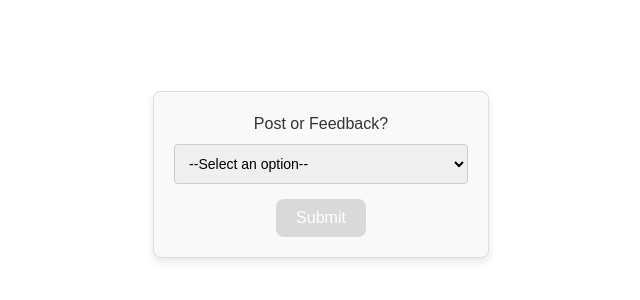
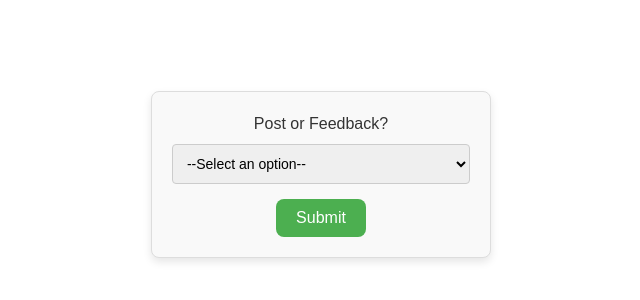
Before and after one commit to johnmbernard/react-site, a React (Vite) app: page / in a window 1280 px wide. Shown: the part 226-526 px from the top of the page, without its empty margins (340-980 px from the left). Built offline with nearby package versions, Linux system fonts and the light colour scheme.

Commit message:
added FormHandler component to handle post/feedback submissions. Need to build DB for APIs to send formData to.

```diff
--- /dev/null
+++ b/src/components/FormHandler.jsx
@@ -0,0 +1,38 @@
+import React from 'react';
+
+const FormHandler = ({ formData, setFormData, endpoint, onSuccess, children }) => {
+  const handleSubmit = async (e) => {
+    e.preventDefault();
+    try {
+      const response = await fetch(endpoint, {
+        method: 'POST',
+        headers: {
+          'Content-Type': 'application/json',
+        },
+        body: JSON.stringify(formData),
+      });
+
+      if (!response.ok) {
+        throw new Error('Network response was not ok');
+      }
+
+      const result = await response.json();
+      console.log('Data successfully sent:', result);
+
+      if (onSuccess) {
+        onSuccess(result); // Callback function to process success
+      }
+    } catch (error) {
+      console.error('Error submitting form:', error);
+    }
+  };
+
+  return (
+    <form onSubmit={handleSubmit}>
+      {children} {/* Render form inputs dynamically */}
+      <button type="submit">Submit</button>
+    </form>
+  );
+};
+
+export default FormHandler;
--- a/src/components/PostForm.jsx
+++ b/src/components/PostForm.jsx
@@ -1,5 +1,6 @@
 import React, { useState } from "react";
 import AutoResizeTextarea from "./AutoResizeTextarea";
+import FormHandler from "./FormHandler"; // Import the reusable component
 
 function DynamicForm() {
   const [selectedOption, setSelectedOption] = useState("");
@@ -10,17 +11,28 @@ function DynamicForm() {
     setFormData({}); // Reset form data when the option changes
   };
 
-  const handleInputChange = (e) => {
-    setFormData({ ...formData, [e.target.name]: e.target.value });
+  const updateFeed = (newData) => {
+    console.log("New data added to feed:", newData);
+    // Add logic to dynamically update the feed (state or API)
   };
 
-  const handleSubmit = (e) => {
-    e.preventDefault();
-    alert(`Form submitted with data: ${JSON.stringify(formData)}`);
+  const determineEndpoint = () => {
+    // Define different endpoints based on selected option
+    if (selectedOption === "post") {
+      return "https://your-api-endpoint.com/posts";
+    } else if (selectedOption === "feedback") {
+      return "https://your-api-endpoint.com/feedback";
+    }
+    return "";
   };
 
   return (
-    <form onSubmit={handleSubmit}>
+    <FormHandler
+      formData={formData}
+      setFormData={setFormData}
+      endpoint={determineEndpoint()}
+      onSuccess={updateFeed}
+    >
       <label htmlFor="dropdown">Post or Feedback?</label>
       <select id="dropdown" value={selectedOption} onChange={handleOptionChange}>
         <option value="">--Select an option--</option>
@@ -31,8 +43,12 @@ function DynamicForm() {
       {selectedOption === "post" && (
         <div>
           <label className="post_text">
-            <AutoResizeTextarea name="post" onChange={handleInputChange}
-            placeholder="What would you like to post?..." />
+            <AutoResizeTextarea
+              name="post"
+              className="textarea"
+              onChange={(e) => setFormData({ ...formData, [e.target.name]: e.target.value })}
+              placeholder="What would you like to post?..."
+            />
           </label>
           <div className="post_interaction">
             <button type="button" onClick={() => alert("Image Popup")}>img</button>
@@ -44,12 +60,18 @@ function DynamicForm() {
       {selectedOption === "feedback" && (
         <div>
           <label>
-            <AutoResizeTextarea name="feedback"
-            onChange={handleInputChange} placeholder="feedback..."/>
+            <AutoResizeTextarea
+              name="feedback"
+              onChange={(e) => setFormData({ ...formData, [e.target.name]: e.target.value })}
+              placeholder="Your feedback..."
+            />
           </label>
           <label>
             Rating:
-            <select name="rating" onChange={handleInputChange}>
+            <select
+              name="rating"
+              onChange={(e) => setFormData({ ...formData, [e.target.name]: e.target.value })}
+            >
               <option value="">--Rate us--</option>
               <option value="one_star">★</option>
               <option value="two_stars">★★</option>
@@ -61,10 +83,7 @@ function DynamicForm() {
         </div>
       )}
 
-      <button type="submit" disabled={!selectedOption}>
-        Submit
-      </button>
-    </form>
+    </FormHandler>
   );
 }
 
--- a/src/css/PostForm.css
+++ b/src/css/PostForm.css
@@ -30,7 +30,7 @@ label {
 }
 
 /* Textareas */
-AutoResizeTextarea {
+.textarea {
     width: 100%;
     height: 100px;
     padding: 10px;
```
